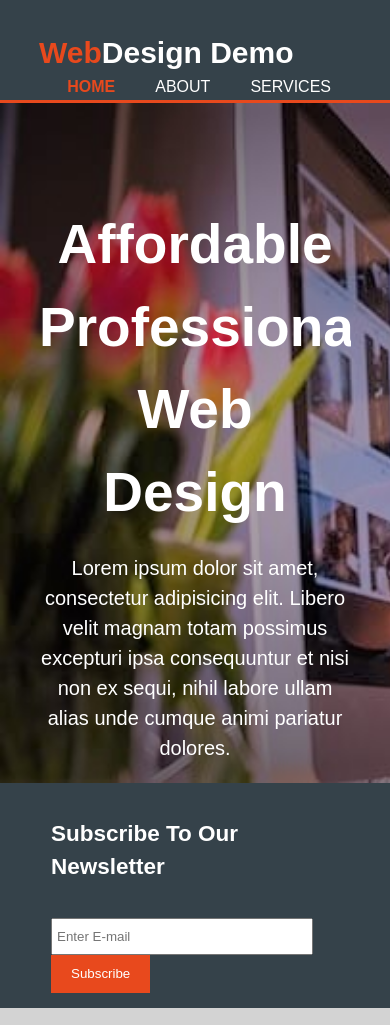
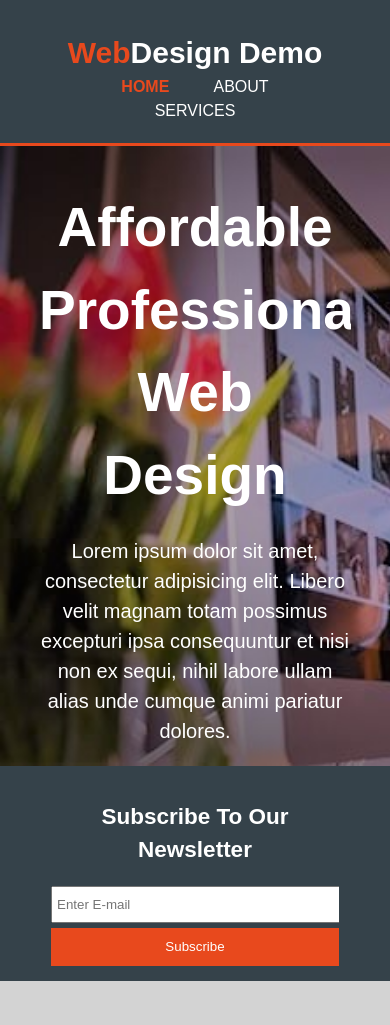
Before and after one commit to JHeineken/DemoWebsite, a plain HTML site: page index.html in a window 390 px wide. Shown: the top 1025 px of the page. Drawn offline with Linux system fonts and the light colour scheme.

Commit message:
added media queries in CSS styling for index.html

```diff
--- a/css/style.css
+++ b/css/style.css
@@ -54,7 +54,6 @@ header a{
 }
 
 header li{
-    float:left;
     display: inline;
     padding: 0 20px 0 20px;
 
@@ -183,3 +182,34 @@ footer{
     background-color:#e8491d;
     text-align:center;
 }
+
+/* Media Queries */
+@media(max-width: 768px){
+    header #demoLogo,
+    header nav,
+    header nav li,
+    #newsletter h1,
+    #newsletter form,
+    #boxes .box{
+        float: none;
+        text-align: center;
+        width: 100%;
+    }
+    header{
+        padding-bottom:20px;
+    }
+
+    #showcase h1{
+        margin-top: 40px;
+    }
+
+    #newsletter button{
+        display:block;
+        width:100%;
+    }
+
+    #newsletter form input[type="email"]{
+        width:100%;
+        margin-bottom:5px;
+    }
+}
```
